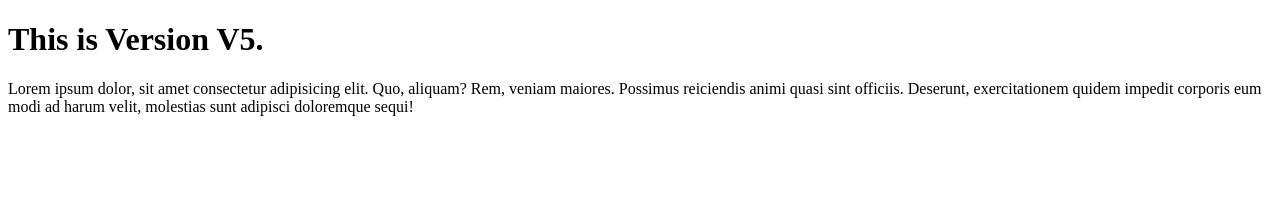
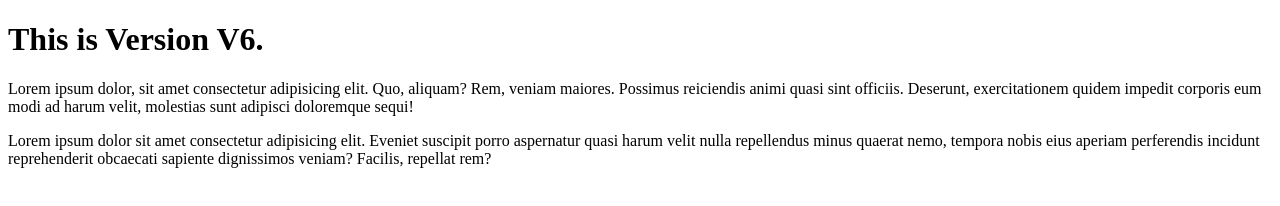
Before and after one commit to Abdul-Rehman295/myrepo, a plain HTML site: page index.html in a window 1280 px wide. Drawn offline with Linux system fonts and the light colour scheme.

Commit message:
This is Version V6

```diff
--- a/index.html
+++ b/index.html
@@ -6,7 +6,8 @@
     <title>Git Practice</title>
 </head>
 <body>
-    <h1>This is Version V5.</h1>
+    <h1>This is Version V6.</h1>
     <p>Lorem ipsum dolor, sit amet consectetur adipisicing elit. Quo, aliquam? Rem, veniam maiores. Possimus reiciendis animi quasi sint officiis. Deserunt, exercitationem quidem impedit corporis eum modi ad harum velit, molestias sunt adipisci doloremque sequi!</p>
+    <p>Lorem ipsum dolor sit amet consectetur adipisicing elit. Eveniet suscipit porro aspernatur quasi harum velit nulla repellendus minus quaerat nemo, tempora nobis eius aperiam perferendis incidunt reprehenderit obcaecati sapiente dignissimos veniam? Facilis, repellat rem?</p>
 </body>
 </html>
```
